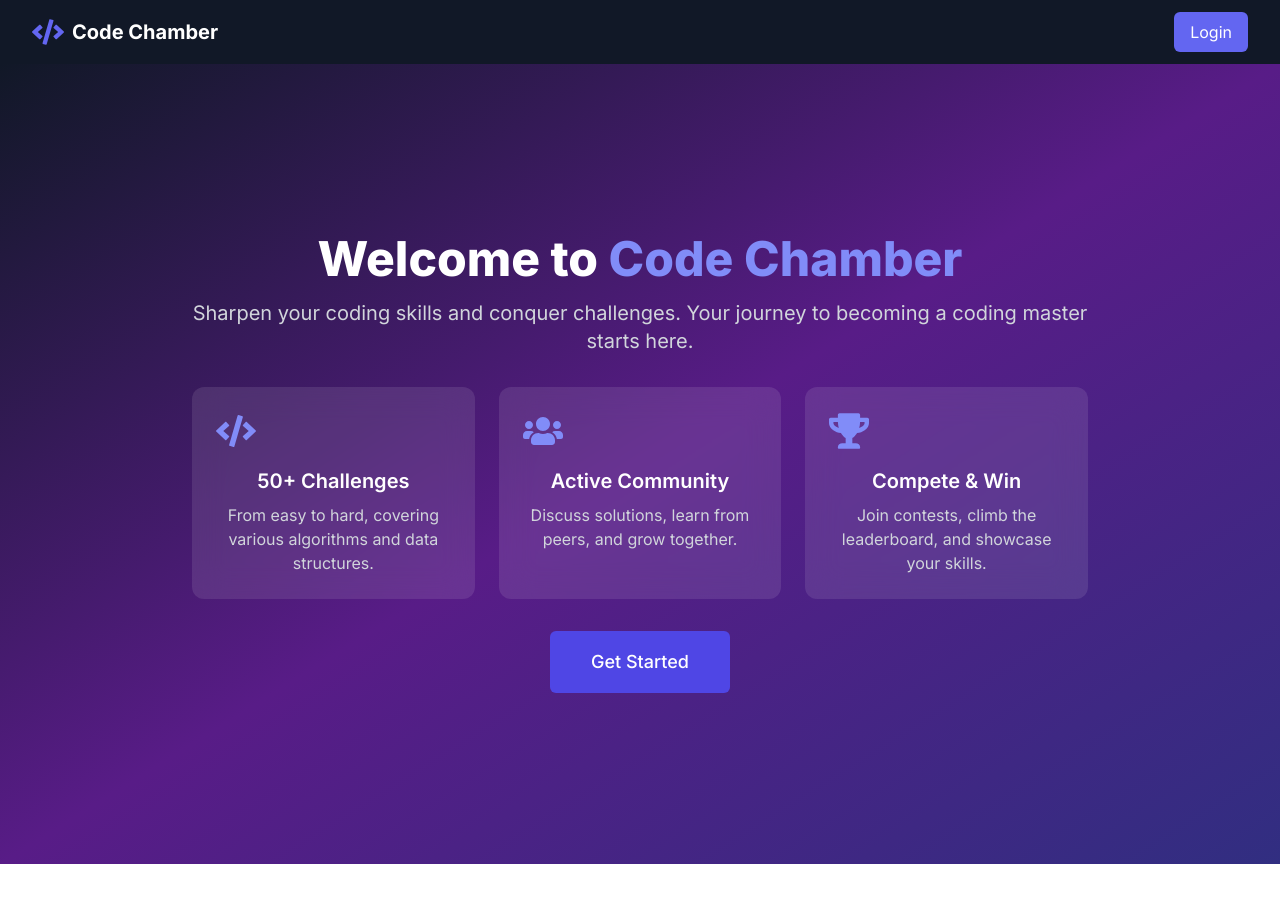
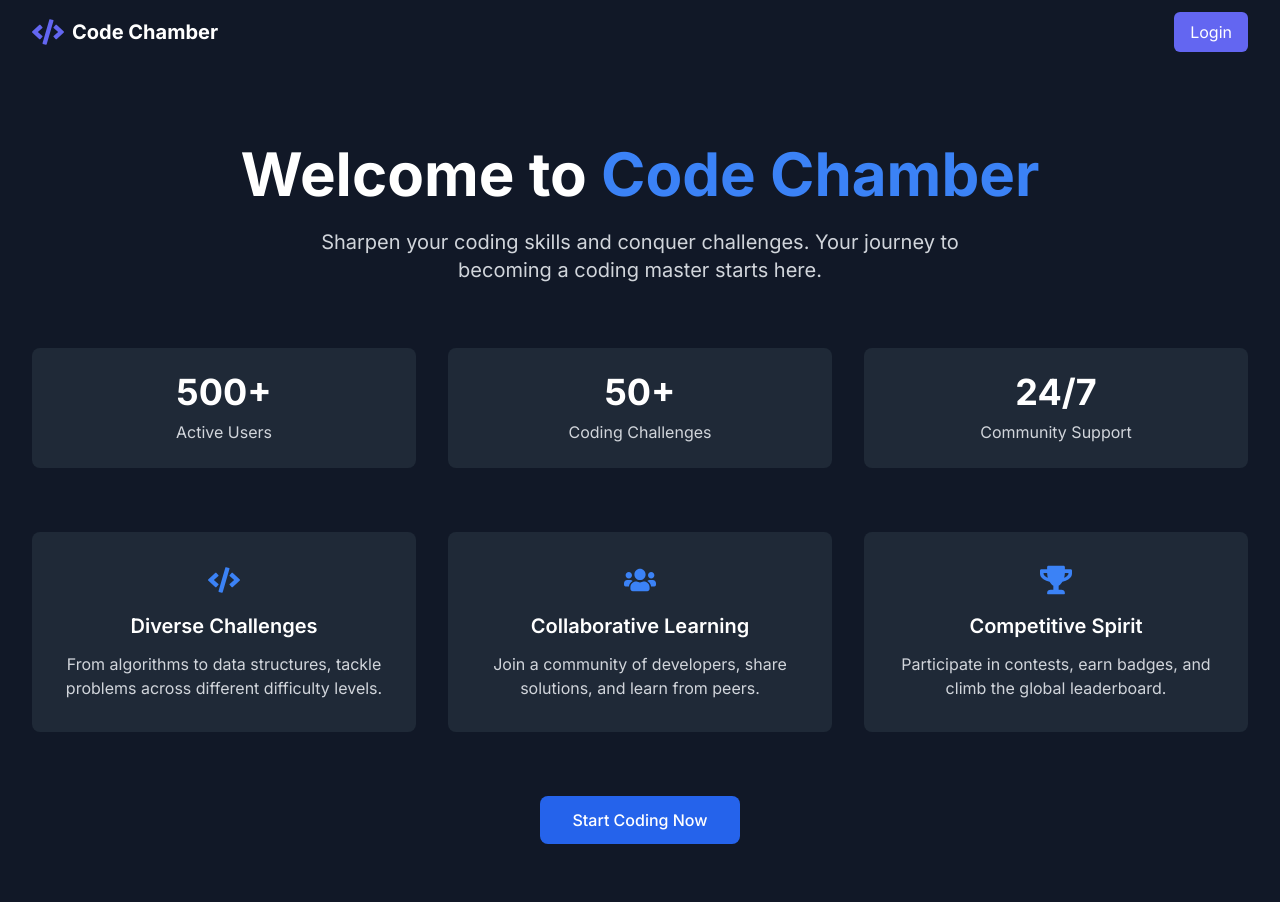
Before and after one commit to namanthanki/code-chamber, a Next.js app: page / in a window 1280 px wide. Shown: the top 902 px of the page. Before the commit the page ends 864 px from the top, so only its background shows below. Built offline with nearby package versions, Linux system fonts and the light colour scheme; no server answers.

Commit message:
Changed design to stay consistent

```diff
--- a/app/components/Cards/FeatureCard.tsx
+++ b/app/components/Cards/FeatureCard.tsx
@@ -10,10 +10,14 @@ export default function FeatureCard({
 	description,
 }: FeatureCardProps) {
 	return (
-		<div className="bg-white/10 backdrop-blur-lg rounded-xl p-6 text-center">
-			<div className="text-indigo-400 mb-4">{icon}</div>
-			<h3 className="text-xl font-semibold text-white mb-2">{title}</h3>
-			<p className="text-gray-300">{description}</p>
+		<div className="bg-gray-800 hover:bg-gray-700 transition-colors rounded-lg p-8">
+			<div className="flex flex-col items-center">
+				<div className="text-blue-500 mb-4">{icon}</div>
+				<h3 className="text-xl font-semibold text-white mb-3">
+					{title}
+				</h3>
+				<p className="text-gray-300 text-center">{description}</p>
+			</div>
 		</div>
 	);
 }
--- a/app/components/Modals/AuthModal.tsx
+++ b/app/components/Modals/AuthModal.tsx
@@ -10,25 +10,28 @@ export default function AuthModal() {
 
 	return (
 		<>
-			<div className="fixed inset-0 bg-black bg-opacity-75 backdrop-blur-sm flex items-center justify-center z-50">
-				<div className="relative w-full max-w-md mx-auto">
-					<div className="relative bg-gradient-to-br from-gray-900 via-purple-900 to-indigo-900 rounded-lg shadow-xl">
+			<div className="fixed inset-0 z-50 flex items-center justify-center">
+				<div className="fixed inset-0 bg-black opacity-75"></div>
+
+				<div className="relative w-full max-w-md mx-4">
+					<div className="relative bg-gray-800 rounded-lg shadow-2xl">
 						<button
 							onClick={close}
-							className="absolute top-3 right-3 text-gray-400 hover:text-white"
+							className="absolute top-4 right-4 text-gray-400 hover:text-white transition-colors"
 						>
 							<IoClose className="h-6 w-6" />
 						</button>
 
-						<div className="px-6 py-8">
-							<h2 className="text-3xl font-bold text-center text-white mb-6">
+						<div className="px-8 py-10">
+							<h2 className="text-3xl font-bold text-center text-white mb-8">
 								{type === "signin"
-									? "Sign In"
+									? "Welcome Back"
 									: type === "signup"
-									? "Sign Up"
+									? "Create Account"
 									: "Reset Password"}
 							</h2>
 
+							<div className="w-full">
 								{type === "signin" ? (
 									<SignIn />
 								) : type === "signup" ? (
@@ -40,6 +43,7 @@ export default function AuthModal() {
 						</div>
 					</div>
 				</div>
+			</div>
 		</>
 	);
 }
--- a/app/page.tsx
+++ b/app/page.tsx
@@ -2,7 +2,6 @@
 
 import FeatureCard from "./components/Cards/FeatureCard";
 import AuthModal from "./components/Modals/AuthModal";
-import Navbar from "./components/Navbar";
 import { useAuthModalStore } from "./stores/authModalStore";
 import { FaCode, FaUsers, FaTrophy } from "react-icons/fa";
 
@@ -10,51 +9,71 @@ export default function Auth() {
 	const { isOpen } = useAuthModalStore();
 
 	return (
-		<div className="bg-gradient-to-br from-gray-900 via-purple-900 to-indigo-900 min-h-screen relative flex flex-col">
-			<div className="flex-grow flex items-center justify-center px-4 sm:px-6 lg:px-8">
-				<div className="max-w-4xl w-full space-y-8">
-					<div className="text-center">
-						<h1 className="text-5xl font-extrabold text-white mb-4">
+		<div className="bg-gray-900 min-h-screen relative">
+			<div className="max-w-7xl mx-auto px-4 sm:px-6 lg:px-8 py-20">
+				{/* Hero Section */}
+				<div className="text-center mb-16">
+					<h1 className="text-4xl md:text-6xl font-bold text-white mb-6">
 						Welcome to{" "}
-							<span className="text-indigo-400">
-								Code Chamber
-							</span>
+						<span className="text-blue-500">Code Chamber</span>
 					</h1>
-						<p className="text-xl text-gray-300 mb-8">
-							Sharpen your coding skills and conquer challenges.
-							Your journey to becoming a coding master starts
-							here.
+					<p className="text-gray-300 text-lg md:text-xl max-w-2xl mx-auto">
+						Sharpen your coding skills and conquer challenges. Your
+						journey to becoming a coding master starts here.
 					</p>
 				</div>
 
-					<div className="grid grid-cols-1 md:grid-cols-3 gap-6">
+				{/* Stats Section */}
+				<div className="grid grid-cols-1 md:grid-cols-3 gap-8 mb-16">
+					<div className="bg-gray-800 hover:bg-gray-700 transition-colors rounded-lg p-6 text-center">
+						<div className="text-4xl font-bold text-white mb-2">
+							500+
+						</div>
+						<div className="text-gray-300">Active Users</div>
+					</div>
+					<div className="bg-gray-800 hover:bg-gray-700 transition-colors rounded-lg p-6 text-center">
+						<div className="text-4xl font-bold text-white mb-2">
+							50+
+						</div>
+						<div className="text-gray-300">Coding Challenges</div>
+					</div>
+					<div className="bg-gray-800 hover:bg-gray-700 transition-colors rounded-lg p-6 text-center">
+						<div className="text-4xl font-bold text-white mb-2">
+							24/7
+						</div>
+						<div className="text-gray-300">Community Support</div>
+					</div>
+				</div>
+
+				{/* Features Section */}
+				<div className="grid grid-cols-1 md:grid-cols-3 gap-8 mb-16">
 					<FeatureCard
-							icon={<FaCode className="w-10 h-10" />}
-							title="50+ Challenges"
-							description="From easy to hard, covering various algorithms and data structures."
+						icon={<FaCode className="w-8 h-8" />}
+						title="Diverse Challenges"
+						description="From algorithms to data structures, tackle problems across different difficulty levels."
 					/>
 					<FeatureCard
-							icon={<FaUsers className="w-10 h-10" />}
-							title="Active Community"
-							description="Discuss solutions, learn from peers, and grow together."
+						icon={<FaUsers className="w-8 h-8" />}
+						title="Collaborative Learning"
+						description="Join a community of developers, share solutions, and learn from peers."
 					/>
 					<FeatureCard
-							icon={<FaTrophy className="w-10 h-10" />}
-							title="Compete & Win"
-							description="Join contests, climb the leaderboard, and showcase your skills."
+						icon={<FaTrophy className="w-8 h-8" />}
+						title="Competitive Spirit"
+						description="Participate in contests, earn badges, and climb the global leaderboard."
 					/>
 				</div>
 
-					<div className="mt-10 text-center">
+				{/* CTA Section */}
+				<div className="text-center">
 					<button
 						onClick={() =>
 							useAuthModalStore.setState({ isOpen: true })
 						}
-							className="px-8 py-3 border border-transparent text-base font-medium rounded-md text-white bg-indigo-600 hover:bg-indigo-700 md:py-4 md:text-lg md:px-10"
+						className="bg-blue-600 hover:bg-blue-700 text-white font-medium px-8 py-3 rounded-lg transition-colors"
 					>
-							Get Started
+						Start Coding Now
 					</button>
-					</div>
 				</div>
 			</div>
 
```
Lines whose indentation alone changed are shown as unchanged.
